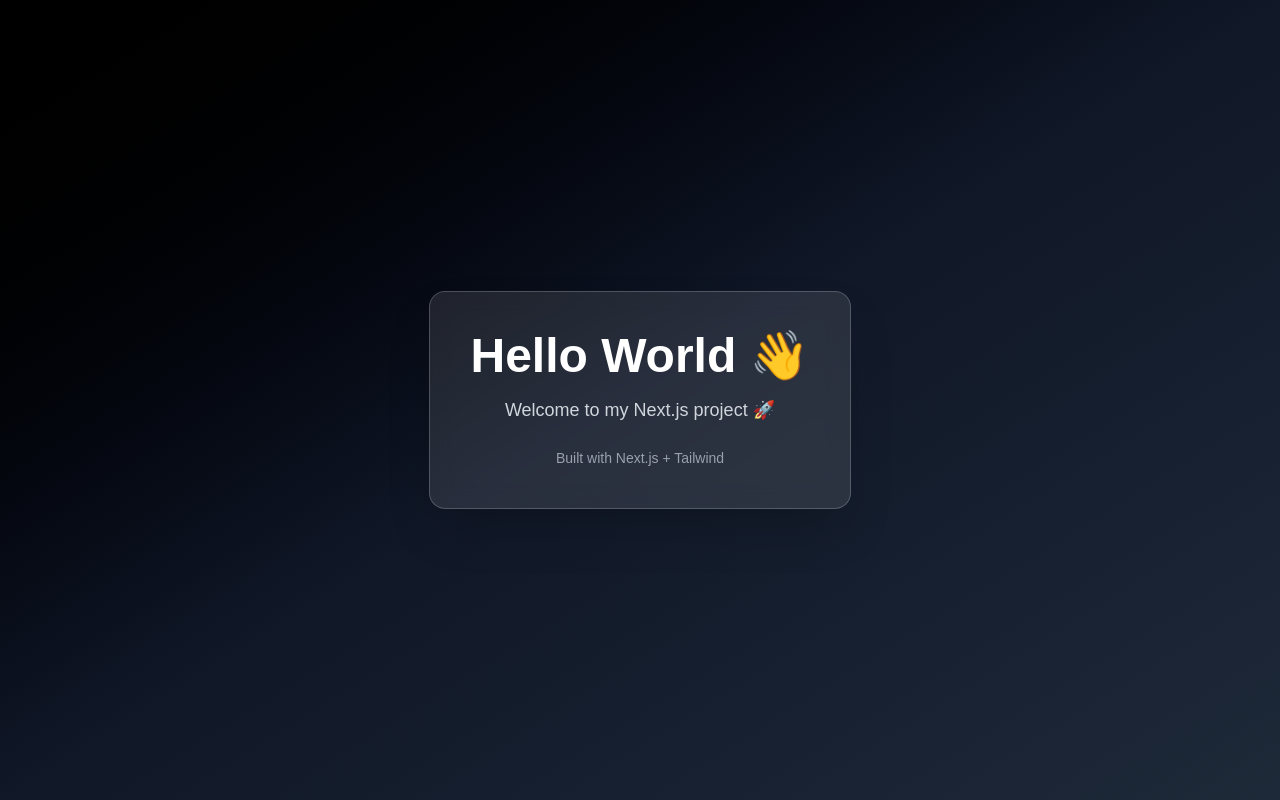
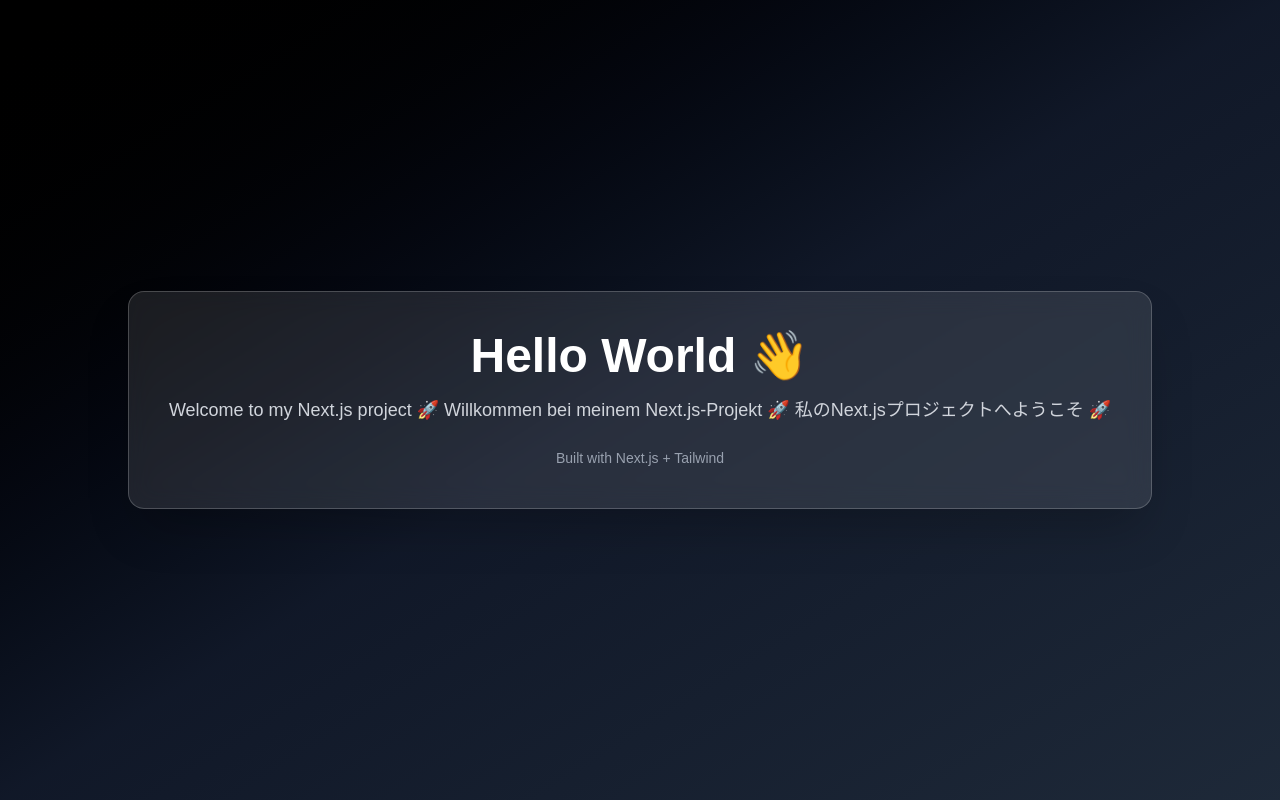
Before and after one commit to jglueck21/Tech-Stack-ITP, a Next.js app: page / in a window 1280 px wide. Built offline with nearby package versions, Linux system fonts and the light colour scheme.

Commit message:
Testing different Ui

```diff
--- a/app/page.tsx
+++ b/app/page.tsx
@@ -8,6 +8,8 @@
 
                 <p className="text-gray-300 text-lg">
                     Welcome to my Next.js project 🚀
+                    Willkommen bei meinem Next.js-Projekt 🚀
+                    私のNext.jsプロジェクトへようこそ 🚀
                 </p>
 
                 <div className="mt-6 text-sm text-gray-400">
```
